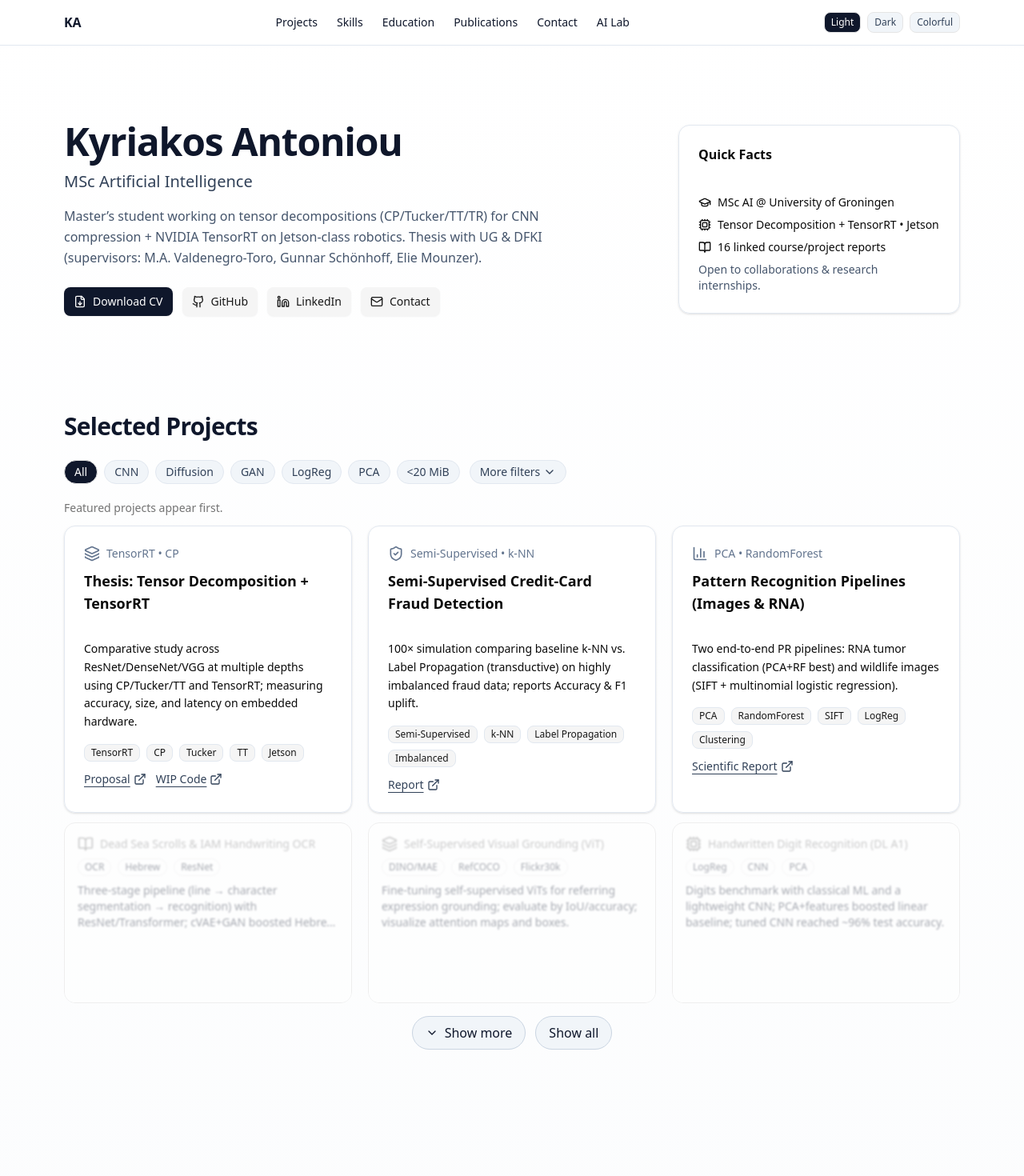
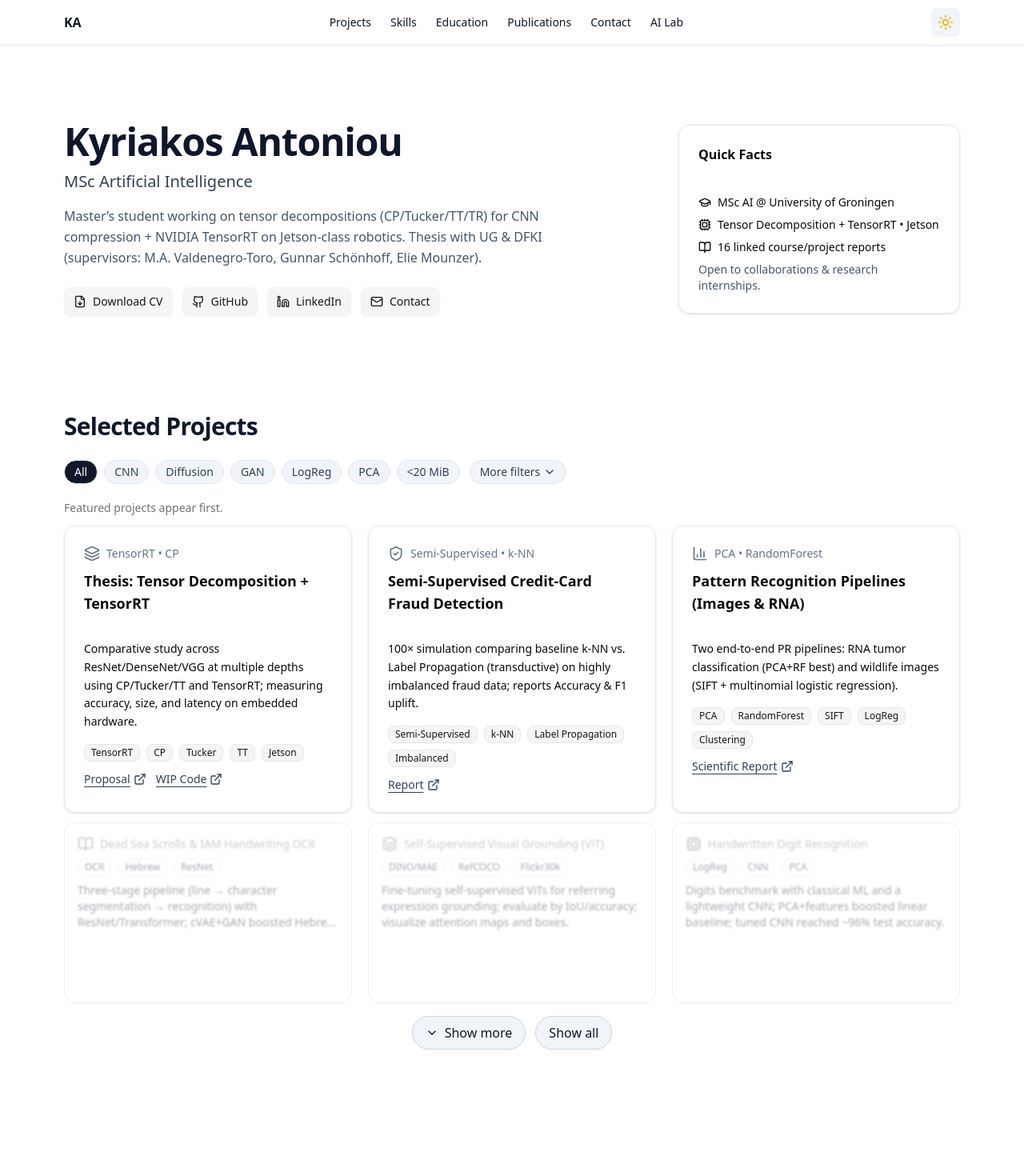
Before and after one commit to UnknownGamerYT/ai-portfolio, a Next.js app: page / in a window 1280 px wide. Shown: the top 1470 px of the page at 80% size. Built offline with nearby package versions, Linux system fonts and the light colour scheme.

Commit message:
Dark mode done, working on colorful

```diff
--- a/src/app/page.tsx
+++ b/src/app/page.tsx
@@ -2,7 +2,7 @@
 
 import React from "react";
 import { motion } from "framer-motion";
-import { Github, Linkedin, Mail, FileDown, ExternalLink, GraduationCap, Cpu, Layers, Timer, BookOpen, Rocket, ChevronDown, ChevronUp, ShieldCheck, BarChart3, Gamepad, Network } from "lucide-react";
+import { Github, Linkedin, Mail, FileDown, ExternalLink, GraduationCap, Cpu, Layers, Timer, BookOpen, Rocket, ChevronDown, ChevronUp, ShieldCheck, BarChart3, Gamepad, Network, Sun, Moon, Palette } from "lucide-react";
 import { Button } from "@/components/ui/button";
 import { Card, CardContent, CardHeader, CardTitle } from "@/components/ui/card";
 import { Badge } from "@/components/ui/badge";
@@ -90,29 +90,29 @@ const projects: Project[] = [
     description:
       "Fine-tuning self-supervised ViTs for referring expression grounding; evaluate by IoU/accuracy; visualize attention maps and boxes.",
     links: [
-      { label: "Report", href: "/reports/UDL___Self_Supervised_Visual_Grounding.pdf" }
+      { label: "Proposal", href: "/reports/UDL___Self_Supervised_Visual_Grounding.pdf" }
     ],
     icon: <Layers className="w-5 h-5" />,
   },
 
   // ===== Deep Learning Assignments =====
   {
-    title: "Handwritten Digit Recognition (DL A1)",
+    title: "Handwritten Digit Recognition",
     tags: ["LogReg", "CNN", "PCA", "Data Aug"],
     description:
       "Digits benchmark with classical ML and a lightweight CNN; PCA+features boosted linear baseline; tuned CNN reached ~96% test accuracy.",
     links: [
-      { label: "Report", href: "/reports/Deep_Learning___Assignment_1.pdf" }
+      { label: "Report", href: "/reports/ML_Project.pdf" }
     ],
     icon: <Cpu className="w-5 h-5" />,
   },
   {
-    title: "DDPM — Paper Deep-Dive (DL A2)",
+    title: "DDPM — Paper Deep-Dive (DL A1)",
     tags: ["Diffusion", "U-Net", "DDPM"],
     description:
       "Technical walkthrough of DDPMs: forward noising schedule, reverse denoising with U-Net, and objective design choices.",
     links: [
-      { label: "Report", href: "/reports/Deep_Learning_Assignment_2.pdf" }
+      { label: "Report", href: "/reports/Deep_Learning_Assignment_1.pdf" }
     ],
     icon: <BookOpen className="w-5 h-5" />,
   },
@@ -136,8 +136,7 @@ const projects: Project[] = [
     description:
       "Timing reproduction model with noise/punishment manipulations; mixed-effects analysis (lme4/lmerTest) on experimental data.",
     links: [
-      { label: "Final Report", href: "/reports/Cognitive_Modelling__Final_Project.pdf" },
-      { label: "Appendix/Notes", href: "/reports/Cognitive_Modelling.pdf" }
+      { label: "Report", href: "/reports/Cognitive_Modelling.pdf" }
     ],
     icon: <Timer className="w-5 h-5" />,
   },
@@ -147,14 +146,14 @@ const projects: Project[] = [
     description:
       "Two-card visual search game (8 symbols/card) with scoring, penalties, and highlighted model attention; full class design for deck, cards, and play.",
     links: [
-      { label: "Report", href: "/reports/AppliedCogMod.pdf" }
+      { label: "Report", href: "/reports/Cognitive_Modelling__Final_Project.pdf" }
     ],
     icon: <Gamepad className="w-5 h-5" />,
   },
 
   // ===== Reinforcement Learning =====
   {
-    title: "Deep RL: Catch with the DQN Family",
+    title: "Deep Reinforcement Learning: Catch with the DQN Family",
     tags: ["DQN", "DDQN", "Dueling", "DQV", "DQV-Max"],
     description:
       "Implemented and compared five DRL algorithms on Catch; all reached ~90% success post-training with replay + target networks.",
@@ -169,7 +168,7 @@ const projects: Project[] = [
     description:
       "Reimplemented IDVQ+DRSC feature pipeline and XNES optimisation for tiny recurrent policy networks on Atari tasks.",
     links: [
-      { label: "Report", href: "/reports/ML_Project.pdf" }
+      { label: "Report", href: "/reports/Deep_Learning_Assignment_2.pdf" }
     ],
     icon: <Network className="w-5 h-5" />,
   },
@@ -181,15 +180,14 @@ const projects: Project[] = [
     description:
       "Course project on MAS formalisms and reasoning; modelling, verification, and coordination strategies.",
     links: [
-      { label: "Project Report", href: "/reports/LAMAS_proj.pdf" },
-      { label: "Beta Report", href: "/reports/MultiAgent_System__Beta_Report__Copy_.pdf" }
+      { label: "Report", href: "/reports/MultiAgent_System__Beta_Report__Copy_.pdf" }
     ],
     icon: <Layers className="w-5 h-5" />,
   },
 
   // ===== Methodology / Survey =====
   {
-    title: "Methodology in AI — Survey & Notes",
+    title: "Methodology in AI — A literature Survey on Quantum Neural Networks",
     tags: ["Survey", "Methodology", "AI"],
     description:
       "Critical review of contemporary AI methodologies; strengths, limitations, and reproducibility considerations.",
@@ -218,7 +216,7 @@ const projects: Project[] = [
     description:
       "Trained a lightweight CNN to read analogue clocks (hour+minute) without transfer learning, with strict model size constraints.",
     links: [
-      { label: "Report", href: "/reports/Deep_Learning___Assignment_1.pdf" } // same DL A1 report if you like, or replace later
+      { label: "Report", href: "#" }
     ],
     icon: <Timer className="w-5 h-5" />,
   },
@@ -228,7 +226,7 @@ const projects: Project[] = [
     description:
       "Explored VAE/GAN/diffusion pipelines to synthesize clock faces conditioned on time labels.",
     links: [
-      { label: "Report", href: "/reports/Deep_Learning_Assignment_2.pdf" } // placeholder; swap with a dedicated report if you have one
+      { label: "Report", href: "#" } // placeholder; swap with a dedicated report if you have one
     ],
     icon: <Rocket className="w-5 h-5" />,
   },
@@ -238,7 +236,7 @@ const projects: Project[] = [
     title: "World of Tanks — Loldle-style Web Game",
     tags: ["Full-stack", "React", "Scraping"],
     description:
-      "Designed a guessing game using tank datasets; clean UI and daily puzzles.",
+      "Designed a guessing game using tank datasets; clean UI and daily puzzles. (Unpublished)",
     links: [{ label: "Prototype", href: "#" }],
     icon: <Rocket className="w-5 h-5" />,
   },
@@ -361,14 +359,16 @@ export default function Portfolio() {
            "min-h-screen",
           // background by theme
           theme === "colorful"
-            ? "bg-gradient-to-b from-fuchsia-100 via-sky-100 to-emerald-100 dark:from-fuchsia-950 dark:via-slate-900 dark:to-emerald-950"
-            : "bg-gradient-to-b from-white to-slate-50 dark:from-slate-950 dark:to-slate-900",
+            ? "bg-gradient-to-b from-fuchsia-300 via-sky-300 to-emerald-400"
+            : "bg-white dark:bg-slate-950",
           "text-slate-900 dark:text-slate-100"
         )}
       >
 
       {/* Nav */}
-      <header className="sticky top-0 z-50 backdrop-blur supports-[backdrop-filter]:bg-white/70 dark:supports-[backdrop-filter]:bg-slate-900/70 border-b border-slate-200 dark:border-slate-800">
+      <header className={cx("sticky top-0 z-50 backdrop-blur border-b", theme === "colorful"
+        ? "supports-[backdrop-filter]:bg-gradient-to-r from-fuchsia-200/70 via-sky-200/70 to-emerald-200/70 dark:from-fuchsia-900/70 dark:via-sky-900/70 dark:to-emerald-900/70 border-transparent"
+        : "supports-[backdrop-filter]:bg-white/70 dark:supports-[backdrop-filter]:bg-slate-900/70 border-slate-200 dark:border-slate-800")}>
         <nav className="max-w-6xl mx-auto px-4 h-14 flex items-center justify-between">
           <a href="#home" className="font-semibold">KA</a>
           <div className="hidden md:flex items-center gap-6 text-sm">
@@ -380,39 +380,37 @@ export default function Portfolio() {
             <a href="/ai-lab" className="hover:underline underline-offset-4">AI Lab</a>
           </div>
           <div className="flex items-center gap-2">
-          <button
-            onClick={() => setTheme("light")}
-            className={cx(
-              "px-2 py-1 rounded-md border text-xs",
-              theme === "light"
-                ? "bg-slate-900 text-white"
-                : "bg-slate-100 text-slate-700 hover:bg-slate-200 dark:bg-slate-800 dark:text-slate-200 dark:hover:bg-slate-700"
-            )}
-          >
-            Light
-          </button>
-          <button
-            onClick={() => setTheme("dark")}
-            className={cx(
-              "px-2 py-1 rounded-md border text-xs",
-              theme === "dark"
-                ? "bg-slate-900 text-white"
-                : "bg-slate-100 text-slate-700 hover:bg-slate-200 dark:bg-slate-800 dark:text-slate-200 dark:hover:bg-slate-700"
-            )}
-          >
-            Dark
-          </button>
-          <button
-            onClick={() => setTheme("colorful")}
-            className={cx(
-              "px-2 py-1 rounded-md border text-xs",
-              theme === "colorful"
-                ? "bg-slate-900 text-white"
-                : "bg-slate-100 text-slate-700 hover:bg-slate-200 dark:bg-slate-800 dark:text-slate-200 dark:hover:bg-slate-700"
-            )}
-          >
-            Colorful
-          </button>
+          <div className="flex items-center">
+            <button
+              onClick={() => {
+                if (theme === "light") setTheme("dark");
+                else if (theme === "dark") setTheme("colorful");
+                else setTheme("light");
+              }}
+              className={cx(
+                  // base
+                  "p-2 rounded-md text-xs transition-colors",
+
+                  // light/dark keep a border
+                  theme === "light" && "border-0 bg-slate-100 hover:bg-slate-200 border border-slate-300 text-yellow-500",
+                  theme === "dark" && "border-0 bg-slate-800 hover:bg-slate-700 border border-slate-700 text-blue-400",
+
+                  // colorful: full gradient, NO border
+                  theme === "colorful" &&
+                    "border-0 text-fuchsia-600 bg-gradient-to-r from-fuchsia-400 via-sky-300 to-emerald-400 " +
+                    "hover:from-fuchsia-500 hover:via-sky-400 hover:to-emerald-500",
+                    // kill borders/rings/outlines + avoid subpixel seam
+                    "shadow-none focus:outline-none focus:ring-0 ring-0 ring-offset-0 outline-none",
+                    "overflow-hidden [background-clip:padding-box] transform-gpu"
+                )}
+              >
+                {theme === "light" && <Sun className="w-5 h-5" />}
+                {theme === "dark" && <Moon className="w-5 h-5" />}
+
+                {/* Colorful: icon directly on the gradient button (no inner white wrapper) */}
+                {theme === "colorful" && <Palette className="w-5 h-5" />}
+            </button>
+          </div>
         </div>
         </nav>
       </header>
@@ -430,21 +428,26 @@ export default function Portfolio() {
             <p className="mt-4 text-slate-600 dark:text-slate-300 max-w-2xl leading-relaxed">{profile.blurb}</p>
             <div className="mt-6 flex flex-wrap gap-3">
               <a href={profile.links.cv} target="_blank" rel="noreferrer">
-                <Button className="gap-2 bg-slate-900 text-white hover:bg-slate-800 dark:bg-slate-700 dark:text-white dark:hover:bg-slate-600"><FileDown className="w-4 h-4" /> Download CV</Button>
+                <Button variant="secondary" className={cx("gap-2", theme === "colorful" && "gap-2 bg-gradient-to-r from-fuchsia-400 via-sky-300 to-emerald-400 hover:from-fuchsia-500 hover:via-sky-400 hover:to-emerald-500 text-white font-semibold rounded-md")}>
+                  <FileDown className="w-4 h-4" /> Download CV
+                </Button>
               </a>
               <a href={profile.links.github} target="_blank" rel="noreferrer">
-                <Button variant="secondary" className="gap-2"><Github className="w-4 h-4" /> GitHub</Button>
+                <Button variant="secondary" className={cx("gap-2", theme === "colorful" && "gap-2 bg-gradient-to-r from-fuchsia-400 via-sky-300 to-emerald-400 hover:from-fuchsia-500 hover:via-sky-400 hover:to-emerald-500 text-white font-semibold rounded-md")}><Github className="w-4 h-4" /> GitHub</Button>
               </a>
               <a href={profile.links.linkedin} target="_blank" rel="noreferrer">
-                <Button variant="secondary" className="gap-2"><Linkedin className="w-4 h-4" /> LinkedIn</Button>
+                <Button variant="secondary" className={cx("gap-2", theme === "colorful" && "gap-2 bg-gradient-to-r from-fuchsia-400 via-sky-300 to-emerald-400 hover:from-fuchsia-500 hover:via-sky-400 hover:to-emerald-500 text-white font-semibold rounded-md")}><Linkedin className="w-4 h-4" /> LinkedIn</Button>
               </a>
               <a href={profile.links.email}>
-                <Button variant="secondary" className="gap-2"><Mail className="w-4 h-4" /> Contact</Button>
+                <Button variant="secondary" className={cx("gap-2", theme === "colorful" && "gap-2 bg-gradient-to-r from-fuchsia-400 via-sky-300 to-emerald-400 hover:from-fuchsia-500 hover:via-sky-400 hover:to-emerald-500 text-white font-semibold rounded-md")}><Mail className="w-4 h-4" /> Contact</Button>
               </a>
             </div>
           </div>
           <div className="md:col-span-1">
-            <Card className="bg-white/90 dark:bg-slate-900/60 border-slate-200 dark:border-slate-800">
+            <Card className={cx("border",theme === "colorful"
+              ? "bg-gradient-to-r from-fuchsia-400/80 via-sky-400/80 to-emerald-400/80 border-0 text-slate-900"
+              : "bg-white/90 dark:bg-slate-900/60 border-slate-200 dark:border-slate-800"
+            )}>
               <CardHeader className="pb-2">
                 <CardTitle className="text-base">Quick Facts</CardTitle>
               </CardHeader>
@@ -518,8 +521,7 @@ export default function Portfolio() {
                   "bg-slate-100 text-slate-700 hover:bg-slate-200 border-slate-200",
                   "dark:bg-slate-800 dark:text-slate-200 dark:hover:bg-slate-700 dark:border-slate-700",
                   // subtle accent in colorful theme
-                  theme === "colorful" &&
-                    "bg-gradient-to-r from-fuchsia-100 to-emerald-100 text-slate-800 border-0 dark:from-fuchsia-900 dark:to-emerald-900 dark:text-slate-100"
+                  theme === "colorful" && "bg-gradient-to-r from-fuchsia-100 to-emerald-100 text-slate-800 border-0 dark:from-fuchsia-900 dark:to-emerald-900 dark:text-slate-100"
                 )}
                 aria-expanded={showAllTags}
               >
@@ -686,8 +688,13 @@ export default function Portfolio() {
             { title: "Data/Stats", items: ["Pandas", "NumPy", "scikit‑learn", "R (lme4)"] },
             { title: "Web/Apps", items: ["React", "Next.js", "FastAPI", "SQL"] },
           ].map((g) => (
-            <Card key={g.title}>
-              <CardHeader className="pb-2"><CardTitle className="text-lg">{g.title}</CardTitle></CardHeader>
+            <Card
+              key={g.title}
+              className="bg-white/90 dark:bg-slate-900/60 border-slate-200 dark:border-slate-800"
+            >
+              <CardHeader className="pb-2">
+                <CardTitle className="text-lg">{g.title}</CardTitle>
+              </CardHeader>
               <CardContent className="flex flex-wrap gap-2">
                 {g.items.map((s) => (
                   <Badge key={s} variant="outline">{s}</Badge>
@@ -721,7 +728,10 @@ export default function Portfolio() {
               ],
             },
           ].map((e) => (
-            <Card key={e.school}>
+            <Card
+              key={e.school}
+              className="bg-white/90 dark:bg-slate-900/60 border-slate-200 dark:border-slate-800"
+            >
               <CardHeader className="pb-2">
                 <CardTitle className="text-lg">{e.school}</CardTitle>
                 <p className="text-sm text-muted-foreground">{e.degree} • {e.years}</p>
@@ -748,7 +758,7 @@ export default function Portfolio() {
               link: "#",
             },
           ].map((pub) => (
-            <div key={pub.title} className="p-4 border rounded-xl bg-white">
+            <div  key={pub.title} className="p-4 border rounded-xl bg-white/90 dark:bg-slate-900/60 border-slate-200 dark:border-slate-800">
               <div className="flex flex-col md:flex-row md:items-center md:justify-between gap-2">
                 <div>
                   <h3 className="font-medium">{pub.title}</h3>
@@ -764,11 +774,23 @@ export default function Portfolio() {
       {/* Contact */}
       <Section id="contact" title="Get in touch">
         <div className="max-w-2xl">
-          <p className="text-slate-700 mb-6"> If you’d like to chat about research, internships, or collaborations, ping me via email or LinkedIn. I’m especially interested in embedded AI, efficient deep learning, and robotics applications.</p>
+          <p className="text-slate-700 dark:text-slate-300 mb-6"> If you’d like to chat about research, internships, or collaborations, ping me via email or LinkedIn. I’m especially interested in embedded AI, efficient deep learning, and robotics applications.</p>
           <div className="flex flex-wrap gap-3">
-            <a href={profile.links.email}><Button className="gap-2"><Mail className="w-4 h-4"/> Email me</Button></a>
-            <a href={profile.links.linkedin} target="_blank" rel="noreferrer"><Button variant="secondary" className="gap-2"><Linkedin className="w-4 h-4"/> LinkedIn</Button></a>
-            <a href={profile.links.github} target="_blank" rel="noreferrer"><Button variant="ghost" className="gap-2"><Github className="w-4 h-4"/> GitHub</Button></a>
+            <a href={profile.links.email}>
+              <Button className="gap-2 bg-slate-900 text-white hover:bg-slate-800 dark:bg-slate-700 dark:text-white dark:hover:bg-slate-600">
+                <Mail className="w-4 h-4"/> Email me
+              </Button>
+            </a>
+            <a href={profile.links.linkedin} target="_blank" rel="noreferrer">
+              <Button variant="secondary" className="gap-2">
+                <Linkedin className="w-4 h-4"/> LinkedIn
+              </Button>
+            </a>
+            <a href={profile.links.github} target="_blank" rel="noreferrer">
+              <Button variant="secondary" className="gap-2">
+                <Github className="w-4 h-4"/> GitHub
+              </Button>
+            </a>
           </div>
         </div>
       </Section>
```
